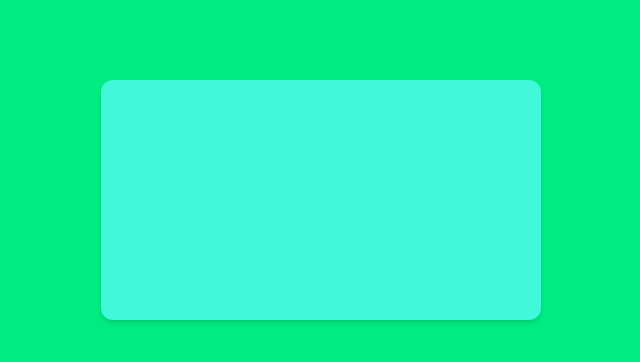
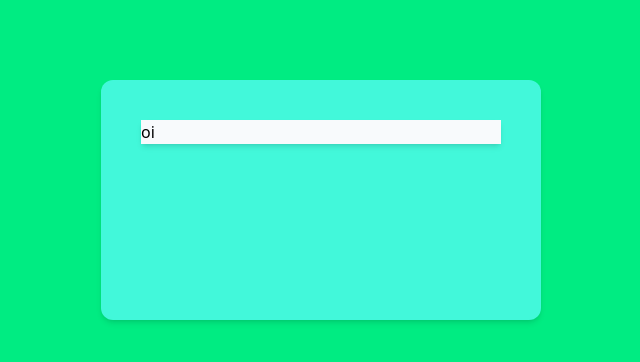
Before and after one commit to marcosaol/CalculadoraJuros, a React (Vite) app: page / in a window 1280 px wide. Shown: the top 362 px of the page, without its empty margins (319-959 px from the left). Built offline with nearby package versions, Linux system fonts and the light colour scheme.

Commit message:
feat: created the component visor

```diff
--- a/src/App.jsx
+++ b/src/App.jsx
@@ -1,11 +1,14 @@
 import { useState } from "react";
 import Rectangular from "./components/rectangular";
+import Visor from "./components/visor";
 
 function App() {
   return (
     <>
       <div className="h-screen w-screen flex justify-center bg-custom-green p-[10vh]">
-        <Rectangular />
+        <Rectangular>
+          <Visor />
+        </Rectangular>
       </div>
     </>
   );
--- a/src/components/rectangular.jsx
+++ b/src/components/rectangular.jsx
@@ -1,6 +1,8 @@
-function Rectangular() {
+function Rectangular({ children }) {
   return (
-    <div className="w-[55vh] h-[30vh] bg-custom-blue rounded-xl shadow-md"></div>
+    <div className="w-[55vh] h-[30vh] bg-custom-blue rounded-xl shadow-md p-10">
+      <div>{children}</div>
+    </div>
   );
 }
 export default Rectangular;
--- /dev/null
+++ b/src/components/visor.jsx
@@ -0,0 +1,5 @@
+function Visor() {
+  return <div className={`bg-slate-50 shadow-md rounded-md]`}>oi</div>;
+}
+
+export default Visor;
```
